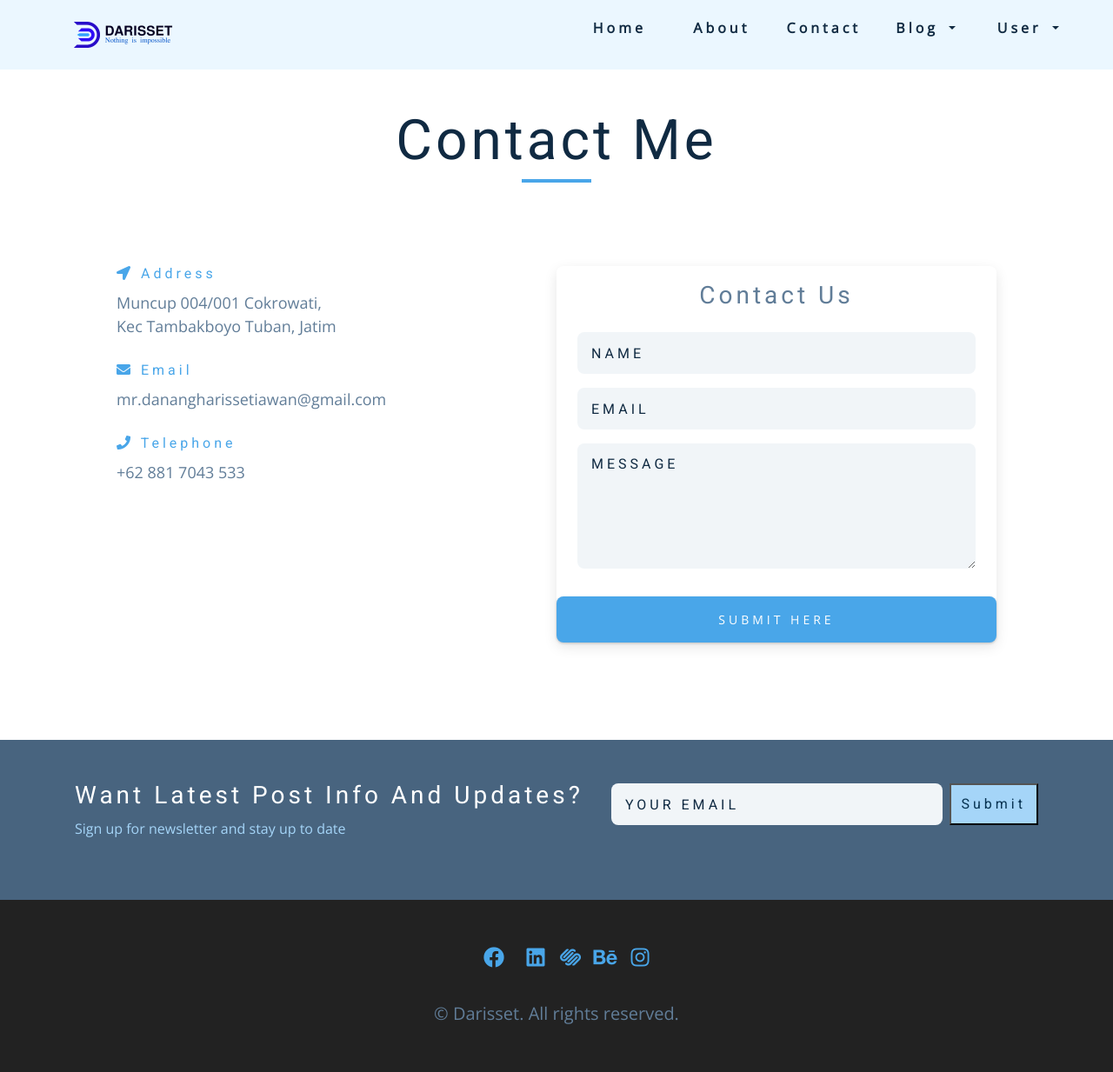
After one commit to BayramovaKonul/django_blog_project, a Django app: page /contact in a window 1280 px wide. The commit adds this page. Shown: the whole page at 87% size. Run offline with Django 5.2, Linux system fonts and the light colour scheme; some libraries are stand-ins or nearby versions; some web fonts are replaced.

Commit message:
feat/Contact page was added
Contact.html was created, url and view were configured.

```diff
--- /dev/null
+++ b/blog/templates/contact.html
@@ -0,0 +1,79 @@
+{%extends "base.html"%}
+{%block title%} Contact {%endblock%}
+
+
+{%block main%}
+    <div class="blog pb-5">
+        <div class="container">
+            <!-- contact -->
+            <div class="section-title">
+                <h1>Contact me</h1>
+                <div class="underline"></div>
+            </div>
+            <section class="contact p-5">
+                <div class="section-center clearfix">
+                    <!-- contact info -->
+                    <article class="contact-info">
+                        <!-- contact item -->
+                        <div class="contact-item">
+                            <h4 class="contact-title">
+                                <span class="contact-icon">
+                                    <i class="fas fa-location-arrow"></i>
+                                </span>
+                                address
+                            </h4>
+                            <p class="contact-text">
+                                Muncup 004/001 Cokrowati, <br />
+                                Kec Tambakboyo Tuban, Jatim
+                            </p>
+                        </div>
+                        <!-- end of contact item -->
+                        <!-- contact item -->
+                        <div class="contact-item">
+                            <h4 class="contact-title">
+                                <span class="contact-icon">
+                                    <i class="fas fa-envelope"></i>
+                                </span>
+                                email
+                            </h4>
+                            <p class="contact-text">
+                                mr.danangharissetiawan@gmail.com
+                            </p>
+                        </div>
+                        <!-- end of contact item -->
+                        <!-- contact item -->
+                        <div class="contact-item">
+                            <h4 class="contact-title">
+                                <span class="contact-icon">
+                                    <i class="fas fa-phone"></i>
+                                </span>
+                                telephone
+                            </h4>
+                            <p class="contact-text">
+                                +62 881 7043 533
+                            </p>
+                        </div>
+                        <!-- end of contact item -->
+                    </article>
+                    <!-- contact form -->
+                    <article class="contact-form">
+                        <h3>contact us</h3>
+                        <form>
+                            <div class="form-group">
+                                <!-- inputs -->
+                                <input type="text" placeholder="name" class="form-control mb-3" name="name" />
+                                <input type="email" placeholder="email" class="form-control mb-3" name="email" />
+                                <textarea name="message" placeholder="message" class="form-control mb-3"
+                                    rows="5"></textarea>
+                            </div>
+                            <!-- button -->
+                            <button type="submit" class="contact-btn btn">submit here</button>
+                        </form>
+                    </article>
+                </div>
+            </section>
+            <!-- end of contact -->
+        </div>
+    </div>
+
+{%endblock%}
--- a/blog/url.py
+++ b/blog/url.py
@@ -5,4 +5,5 @@ from . import views
 urlpatterns = [
     path('', views.home, name = 'home'),
     path('about', views.about, name = 'about'),
+    path('contact', views.contact, name = 'contact'),
 ]
--- a/blog/views.py
+++ b/blog/views.py
@@ -13,3 +13,6 @@ def home (request):
 
 def about (request):
     return render(request, 'about.html')
+
+def contact (request):
+    return render(request, 'contact.html')
--- a/templates/components/header.html
+++ b/templates/components/header.html
@@ -12,7 +12,7 @@
             <ul class="nav-links">
                 <li><a href="{% url 'home' %}">home</a></li>
                 <li><a href="{% url 'about' %}">about</a></li>
-                <li><a href="contact.html">contact</a></li>
+                <li><a href="{% url 'contact' %}">contact</a></li>
                 <div class="dropdown">
                     <a class=" dropdown-toggle" href="#" role="button" id="dropdownMenuLink" data-toggle="dropdown"
                         aria-expanded="false">
```
